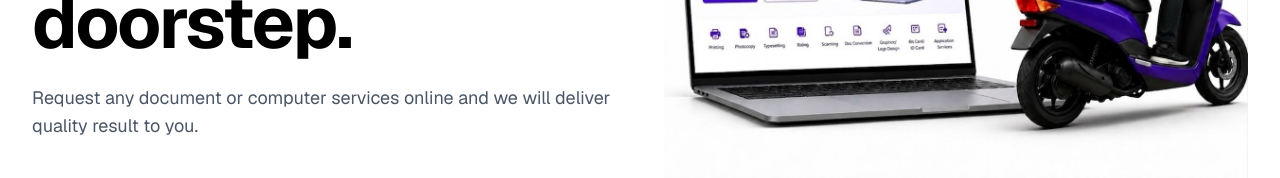
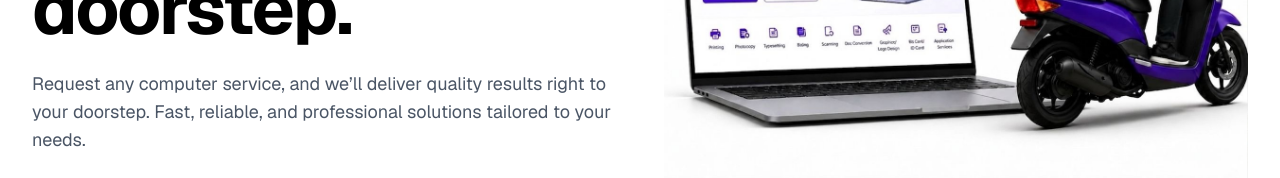
Before and after one commit to ibitoyrgideon79-rgb/computer-service.ng, a Next.js app: page / in a window 1280 px wide. Shown: the part 474-652 px from the top of the page. Built offline with nearby package versions, Linux system fonts and the light colour scheme; no server answers; the database is empty.

Commit message:
changed a paragraph

```diff
--- a/app/page.tsx
+++ b/app/page.tsx
@@ -247,7 +247,8 @@ export default function Home() {
               We Bring Computer Services to your doorstep.
             </h1>
             <p className="text-base sm:text-lg text-gray-600">
-              Request any document or computer services online and we will deliver quality result to you.
+              Request any computer service, and we’ll deliver quality results right to your doorstep.
+              Fast, reliable, and professional solutions tailored to your needs.
             </p>
             <div className="flex flex-col sm:flex-row items-stretch sm:items-center gap-3 mt-2 sm:mt-4">
               <Link href="/order/details" className="bg-[#5123d4] hover:bg-[#401AA0] text-white px-8 py-3 rounded-md font-medium flex items-center justify-center gap-2 transition-colors shadow-sm">
```
